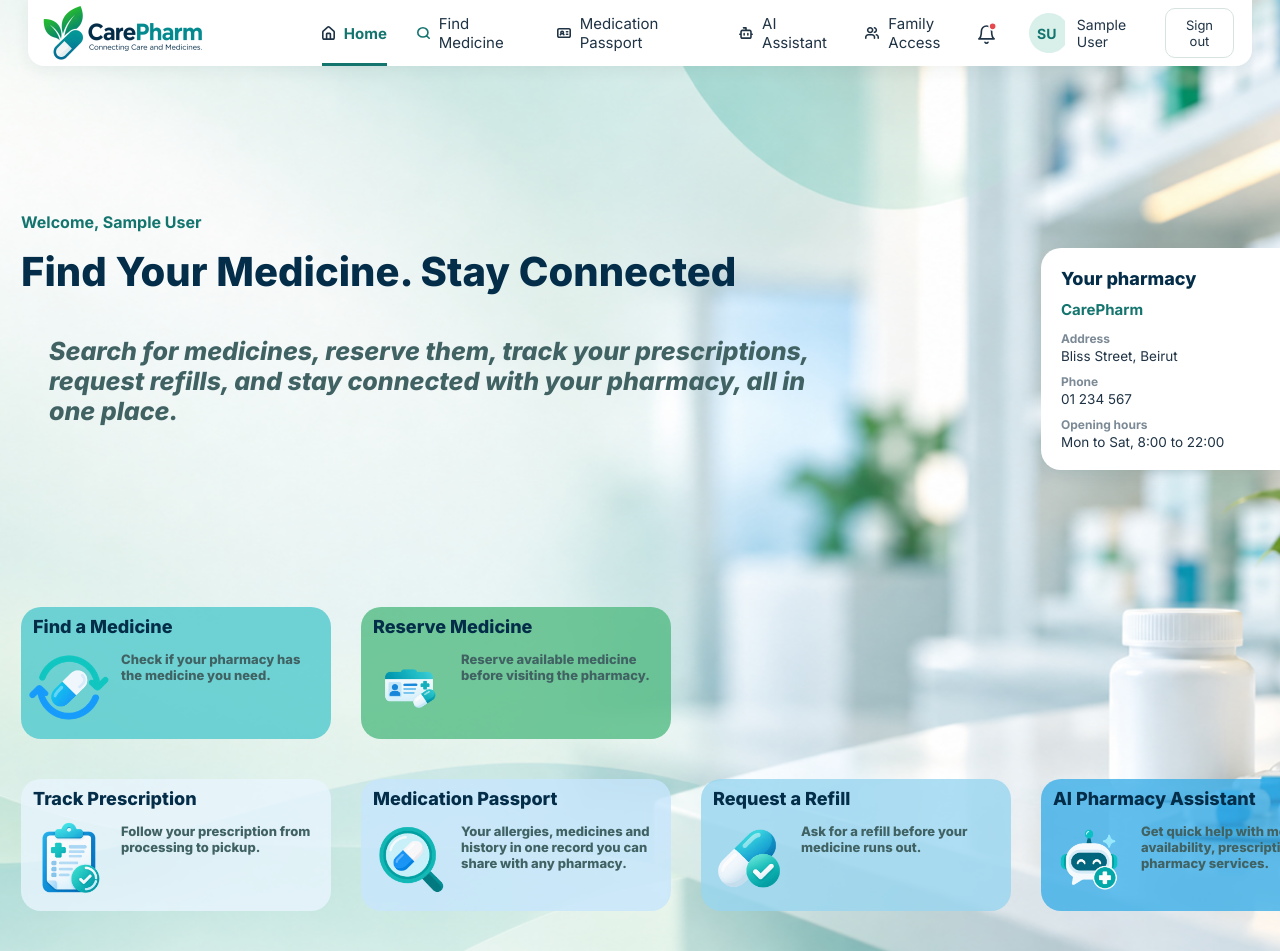
After one commit to marcelhassankassem-dev/CarePharm, a Django app: page /home/ in a window 1280 px wide. The commit adds this page. Run offline with Django 5.2, Linux system fonts and the light colour scheme; the visitor is signed in with stand-in values (Sample User, id 1); data that the repository does not hold is empty.

Commit message:
Created the patient home page

```diff
--- /dev/null
+++ b/accounts/templates/accounts/home.html
@@ -0,0 +1,62 @@
+{% extends "core/patient.html" %}
+{% load static %}
+
+{% block title %}Home - CarePharm{% endblock %}
+
+{% block page_class %}home-page{% endblock %}
+
+{% block main_class %}home-content{% endblock %}
+
+{% block patient_content %}
+<div class="home-intro">
+    <p class="home-welcome">Welcome, {{ patient_name }}</p>
+    <h1>Find Your Medicine. Stay Connected</h1>
+    <p class="home-lead">Search for medicines, reserve them, track your prescriptions, request refills, and stay connected with your pharmacy, all in one place.</p>
+</div>
+
+<aside class="card home-pharmacy">
+    <h2>Your pharmacy</h2>
+    <strong>{{ pharmacy.name }}</strong>
+    <dl>
+        <dt>Address</dt>
+        <dd>{{ pharmacy.address }}</dd>
+        <dt>Phone</dt>
+        <dd>{{ pharmacy.phone }}</dd>
+        <dt>Opening hours</dt>
+        <dd>{{ pharmacy.hours }}</dd>
+    </dl>
+</aside>
+
+<div class="home-cards">
+    <div class="home-card find">
+        <h2>Find a Medicine</h2>
+        <img src="{% static 'core/images/home-find-medicine.png' %}" alt="">
+        <p>Check if your pharmacy has the medicine you need.</p>
+    </div>
+    <div class="home-card reserve">
+        <h2>Reserve Medicine</h2>
+        <img src="{% static 'core/images/home-reserve-medicine.png' %}" alt="">
+        <p>Reserve available medicine before visiting the pharmacy.</p>
+    </div>
+    <div class="home-card track">
+        <h2>Track Prescription</h2>
+        <img src="{% static 'core/images/home-track-prescription.png' %}" alt="">
+        <p>Follow your prescription from processing to pickup.</p>
+    </div>
+    <div class="home-card passport">
+        <h2>Medication Passport</h2>
+        <img src="{% static 'core/images/home-medication-passport.png' %}" alt="">
+        <p>Your allergies, medicines and history in one record you can share with any pharmacy.</p>
+    </div>
+    <div class="home-card refill">
+        <h2>Request a Refill</h2>
+        <img src="{% static 'core/images/home-request-refill.png' %}" alt="">
+        <p>Ask for a refill before your medicine runs out.</p>
+    </div>
+    <div class="home-card assistant">
+        <h2>AI Pharmacy Assistant</h2>
+        <img src="{% static 'core/images/home-assistant.png' %}" alt="">
+        <p>Get quick help with medicine availability, prescriptions, and pharmacy services.</p>
+    </div>
+</div>
+{% endblock %}
--- a/accounts/urls.py
+++ b/accounts/urls.py
@@ -7,6 +7,7 @@ urlpatterns = [
     path("login/", views.patient_login, name="patient_login"),
     path("login/staff/", views.staff_login, name="staff_login"),
     path("logout/", views.sign_out, name="sign_out"),
+    path("home/", views.patient_home, name="patient_home"),
     path("staff/", views.staff_list, name="staff_list"),
     path("staff/add/", views.staff_add, name="staff_add"),
     path("staff/<int:member_id>/edit/", views.staff_edit, name="staff_edit"),
--- a/accounts/views.py
+++ b/accounts/views.py
@@ -3,7 +3,13 @@ from django.contrib.auth.decorators import login_required
 from django.shortcuts import redirect, render
 
 from accounts.forms import EditStaffForm, NewStaffForm
-from accounts.permissions import ROLE_PERMISSIONS, is_owner, is_pharmacy_staff, require_owner
+from accounts.permissions import (
+    ROLE_PERMISSIONS,
+    is_owner,
+    is_pharmacy_staff,
+    patient_required,
+    require_owner,
+)
 from accounts.services import (
     active_staff_count,
     create_staff_member,
@@ -12,7 +18,8 @@ from accounts.services import (
     staff_members,
     update_staff_member,
 )
-from core.services import activity_log
+from core.services import activity_log, pharmacy_details
+from passport.services import patient_name_for
 
 
 def site_root(request):
@@ -42,8 +49,17 @@ def login_page(request, side):
                 return redirect("staff_list")
             if is_pharmacy_staff(user):
                 return redirect("dashboard")
-            return redirect(request.path)
+            return redirect("patient_home")
     return render(request, "accounts/login.html", {"side": side, "problem": problem})
+
+
+@patient_required
+def patient_home(request):
+    return render(
+        request,
+        "accounts/home.html",
+        {"patient_name": patient_name_for(request.user), "pharmacy": pharmacy_details()},
+    )
 
 
 def sign_out(request):
--- a/core/static/core/style.css
+++ b/core/static/core/style.css
@@ -3267,3 +3267,160 @@ body {
 .report-losses td .report-loss-current {
     color: #c8102e;
 }
+
+.patient-menu {
+    gap: 30px;
+    margin-left: 117px;
+    font-size: 15px;
+}
+
+.patient-menu a,
+.patient-menu span {
+    gap: 9px;
+}
+
+.patient-bell {
+    margin-right: 20px;
+}
+
+.console-page.home-page {
+    background: url("images/shelf-photo.png") -382px -2px / 1823px 1026px no-repeat, #e9f4f1;
+}
+
+.home-content {
+    position: relative;
+    padding: 146px 24px 40px 21px;
+}
+
+.home-intro {
+    width: 811px;
+}
+
+.home-welcome {
+    margin: 0 0 16px;
+    font-size: 16px;
+    font-weight: 700;
+    color: #14756f;
+}
+
+.home-intro h1 {
+    margin: 0;
+    font-size: 40px;
+    font-weight: 800;
+    line-height: 48px;
+    color: #032d48;
+}
+
+.home-lead {
+    width: 783px;
+    margin: 40px 0 0 28px;
+    font-size: 25px;
+    font-style: italic;
+    font-weight: 800;
+    color: #406263;
+}
+
+.home-pharmacy {
+    position: absolute;
+    top: 182px;
+    left: 1041px;
+    width: 310px;
+    box-sizing: border-box;
+    border-radius: 20px;
+}
+
+.home-pharmacy h2 {
+    margin: 0 0 10px;
+    font-size: 18px;
+    font-weight: 800;
+    color: #032d48;
+}
+
+.home-pharmacy strong {
+    font-size: 15px;
+    color: #14756f;
+}
+
+.home-pharmacy dl {
+    margin: 12px 0 0;
+    font-size: 13.5px;
+}
+
+.home-pharmacy dt {
+    margin-top: 10px;
+    font-size: 12px;
+    font-weight: 700;
+    color: #7c8a96;
+}
+
+.home-pharmacy dd {
+    margin: 2px 0 0;
+    color: #1f3345;
+}
+
+.home-cards {
+    display: grid;
+    grid-template-columns: repeat(4, 310px);
+    column-gap: 30px;
+    row-gap: 40px;
+    margin-top: 181px;
+}
+
+.home-card {
+    position: relative;
+    height: 132px;
+    padding: 9px 12px;
+    box-sizing: border-box;
+    border-radius: 20px;
+}
+
+.home-card h2 {
+    margin: 0;
+    font-size: 18px;
+    font-weight: 800;
+    color: #032d48;
+}
+
+.home-card img {
+    position: absolute;
+    top: 36px;
+    left: 4px;
+    width: 88px;
+    height: 88px;
+}
+
+.home-card p {
+    position: absolute;
+    top: 44px;
+    right: 12px;
+    left: 100px;
+    margin: 0;
+    font-size: 13px;
+    font-weight: 800;
+    color: #406263;
+}
+
+.home-card.find {
+    background: rgba(81, 202, 205, 0.8);
+}
+
+.home-card.reserve {
+    background: rgba(83, 188, 132, 0.8);
+}
+
+.home-card.track {
+    grid-column: 1;
+    background: rgba(233, 245, 254, 0.8);
+}
+
+.home-card.passport {
+    background: rgba(199, 231, 253, 0.8);
+}
+
+.home-card.refill {
+    background: rgba(153, 214, 241, 0.8);
+}
+
+.home-card.assistant {
+    background: rgba(60, 176, 233, 0.8);
+}
--- a/core/templates/core/base.html
+++ b/core/templates/core/base.html
@@ -4,7 +4,7 @@
     <meta charset="utf-8">
     <meta name="viewport" content="width=device-width, initial-scale=1">
     <title>{% block title %}CarePharm{% endblock %}</title>
-    <link rel="stylesheet" href="https://fonts.googleapis.com/css2?family=Caveat&family=Inter:wght@400;700&display=swap">
+    <link rel="stylesheet" href="https://fonts.googleapis.com/css2?family=Caveat&family=Inter:ital,wght@0,400;0,700;0,800;1,800&display=swap">
     <link rel="stylesheet" href="{% static 'core/style.css' %}">
 </head>
 <body>
--- /dev/null
+++ b/core/templates/core/patient.html
@@ -0,0 +1,38 @@
+{% extends "core/base.html" %}
+{% load static %}
+
+{% block content %}
+<div class="console-page patient-page {% block page_class %}{% endblock %}">
+    <header class="console-nav">
+        <img src="{% static 'core/images/logo.png' %}" alt="CarePharm" width="164" height="58">
+
+        <nav class="console-menu patient-menu">
+            <a href="{% url 'patient_home' %}" class="{% if request.path == '/home/' %}active{% endif %}"><img src="{% static 'core/images/patient-nav-home.svg' %}" alt="">Home</a>
+            <span><img src="{% static 'core/images/patient-nav-search.svg' %}" alt="">Find Medicine</span>
+            <span><img src="{% static 'core/images/patient-nav-passport.svg' %}" alt="">Medication Passport</span>
+            <span><img src="{% static 'core/images/patient-nav-assistant.svg' %}" alt="">AI Assistant</span>
+            <span><img src="{% static 'core/images/patient-nav-family.svg' %}" alt="">Family Access</span>
+        </nav>
+
+        <div class="console-profile">
+            <img class="patient-bell" src="{% static 'core/images/patient-bell.svg' %}" alt="Notifications">
+            {% with words=patient_name.split %}
+            <span class="profile-initials">{{ words.0|first|upper }}{{ words.1|first|upper }}</span>
+            {% endwith %}
+            <span class="profile-name">{{ patient_name }}</span>
+            <form method="post" action="/logout/">
+                {% csrf_token %}
+                <button type="submit" class="sign-out-button">Sign out</button>
+            </form>
+        </div>
+    </header>
+
+    <main class="{% block main_class %}console-content{% endblock %}">
+        {% for message in messages %}
+        <p class="console-message {{ message.tags }}">{{ message }}</p>
+        {% endfor %}
+
+        {% block patient_content %}{% endblock %}
+    </main>
+</div>
+{% endblock %}
```
Also changed, not shown: core/static/core/images/home-assistant.png (added), core/static/core/images/home-find-medicine.png (added), core/static/core/images/home-medication-passport.png (added), core/static/core/images/home-request-refill.png (added), core/static/core/images/home-reserve-medicine.png (added), core/static/core/images/home-track-prescription.png (added), core/static/core/images/patient-bell.svg (added), core/static/core/images/patient-nav-assistant.svg (added), core/static/core/images/patient-nav-family.svg (added), core/static/core/images/patient-nav-home.svg (added), core/static/core/images/patient-nav-passport.svg (added), core/static/core/images/patient-nav-search.svg (added).
